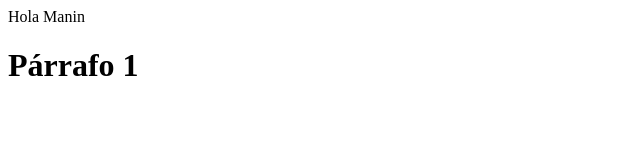
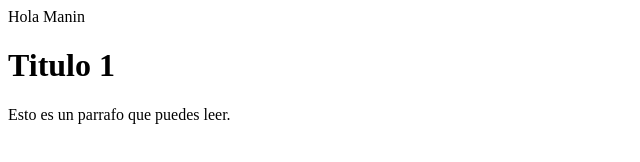
Before and after one commit to Marcorgb/CursoGit2, a plain HTML site: page index.html in a window 1280 px wide. Shown: the whole page, without its empty margins (0-640 px from the left). Drawn offline with Linux system fonts and the light colour scheme.

Commit message:
Update index.html

```diff
--- a/index.html
+++ b/index.html
@@ -8,6 +8,7 @@ Hola Manin
 </head>
 
 <body>
-<h1>Párrafo 1</h1>
+<h1>Titulo 1</h1>
+  <p1>Esto es un parrafo que puedes leer.</p1>
 </body>
 </html>
```
